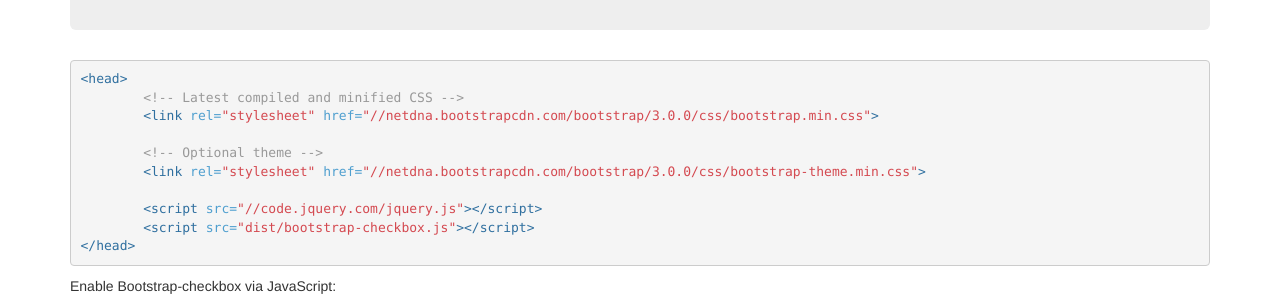
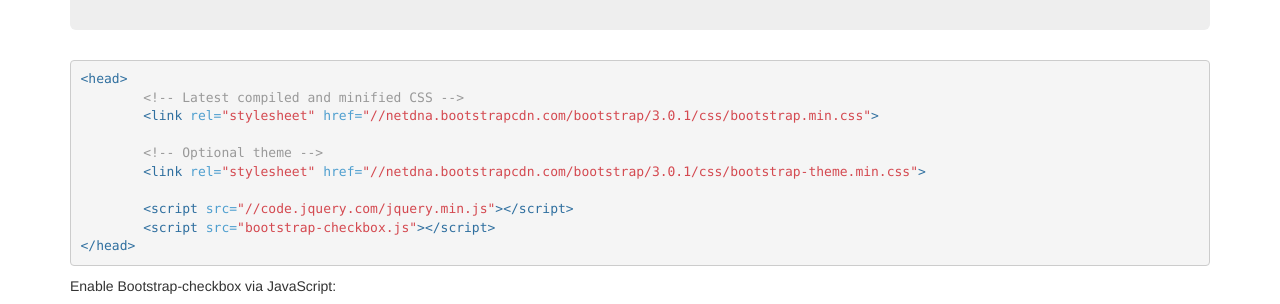
Before and after one commit to vsn4ik/bootstrap-checkbox, a Jekyll site: the page built from index.html, in a window 1280 px wide. Shown: the part 210-514 px from the top of the page. Built offline with Jekyll 4.4.1, drawn with Linux system fonts in a browser that asks for light colours; nearby versions of some CDN libraries.

Commit message:
Update bootstrap 3.0.1

```diff
--- a/_includes/head.html
+++ b/_includes/head.html
@@ -7,8 +7,8 @@
 
 	<title>{{ page.title }}</title>
 
-	<link rel="stylesheet" href="https://netdna.bootstrapcdn.com/bootstrap/3.0.0/css/bootstrap.min.css">
-	<link rel="stylesheet" href="https://netdna.bootstrapcdn.com/bootstrap/3.0.0/css/bootstrap-theme.min.css">
+	<link rel="stylesheet" href="https://netdna.bootstrapcdn.com/bootstrap/3.0.1/css/bootstrap.min.css">
+	<link rel="stylesheet" href="https://netdna.bootstrapcdn.com/bootstrap/3.0.1/css/bootstrap-theme.min.css">
 	<link rel="stylesheet" href="./assets/css/pygments-manni.css">
 
 	<script src="https://code.jquery.com/jquery.min.js"></script>
--- a/index.html
+++ b/index.html
@@ -8,13 +8,13 @@ title: Bootstrap-checkbox
 {% highlight html %}
 <head>
 	<!-- Latest compiled and minified CSS -->
-	<link rel="stylesheet" href="//netdna.bootstrapcdn.com/bootstrap/3.0.0/css/bootstrap.min.css">
+	<link rel="stylesheet" href="//netdna.bootstrapcdn.com/bootstrap/3.0.1/css/bootstrap.min.css">
 
 	<!-- Optional theme -->
-	<link rel="stylesheet" href="//netdna.bootstrapcdn.com/bootstrap/3.0.0/css/bootstrap-theme.min.css">
+	<link rel="stylesheet" href="//netdna.bootstrapcdn.com/bootstrap/3.0.1/css/bootstrap-theme.min.css">
 
-	<script src="//code.jquery.com/jquery.js"></script>
-	<script src="dist/bootstrap-checkbox.js"></script>
+	<script src="//code.jquery.com/jquery.min.js"></script>
+	<script src="bootstrap-checkbox.js"></script>
 </head>
 {% endhighlight %}
 	</div>
```
